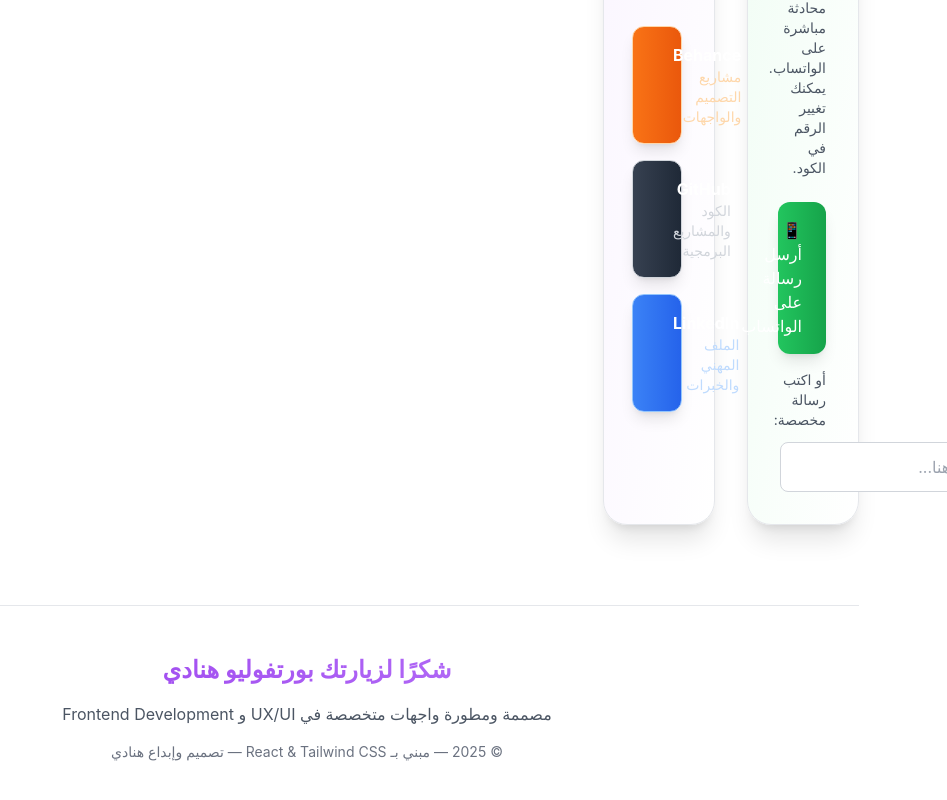
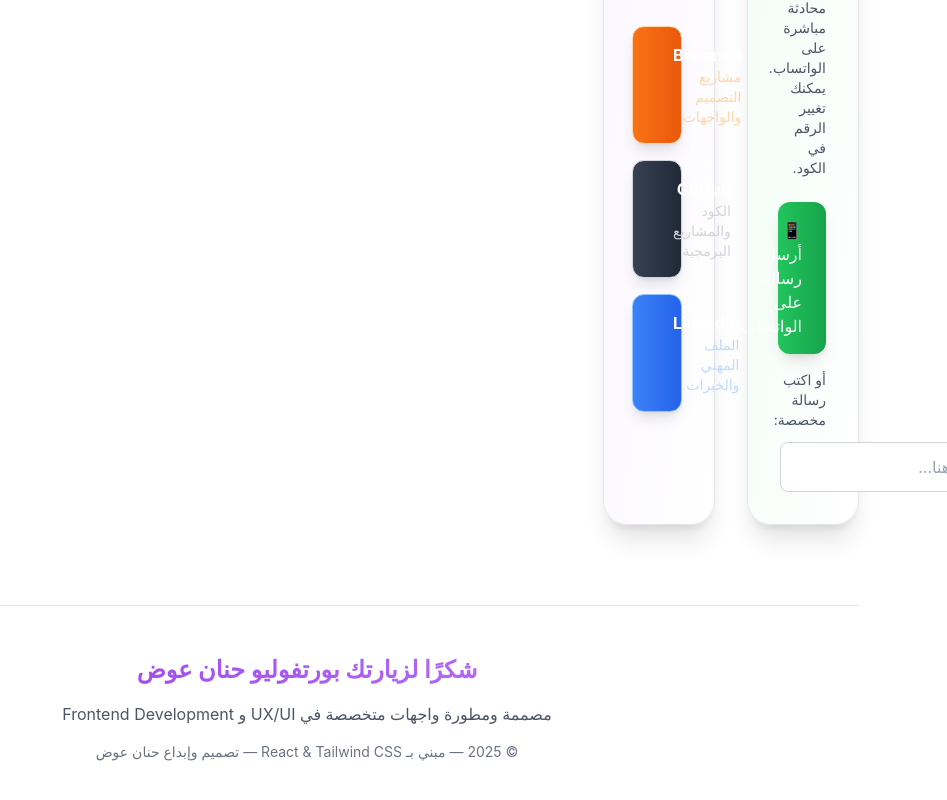
Before and after one commit to Hanan525-eng/my-portfolio, a React (Create React App) app: page / in a window 1280 px wide. Shown: the part 2737-3537 px from the top of the page, without its empty margins (333-1280 px from the left). Built offline with nearby package versions, Linux system fonts and the light colour scheme.

Commit message:
Update: on name

```diff
--- a/src/translations.js
+++ b/src/translations.js
@@ -82,9 +82,9 @@ export const translations = {
 
     // Footer
     footer: {
-      thankYou: "شكرًا لزيارتك بورتفوليو هنادي",
+      thankYou: "شكرًا لزيارتك بورتفوليو حنان عوض",
       subtitle: "مصممة ومطورة واجهات متخصصة في UX/UI و Frontend Development",
-      copyright: "© {year} — مبني بـ React & Tailwind CSS — تصميم وإبداع هنادي",
+      copyright: "© {year} — مبني بـ React & Tailwind CSS — تصميم وإبداع حنان عوض",
     },
 
     // Sample Projects Data
@@ -191,9 +191,7 @@ export const translations = {
       behanceDesc: "Design & Interface Projects (UX/UI)", // توضيح أن Behance لمشاريع الـ UX/UI
       githubDesc: "Code & Software Projects (Frontend)", // توضيح أن GitHub لمشاريع الـ Frontend
       linkedinDesc: "Professional Profile & Experience",
-      // rememberText: "Remember",
-      // rememberNote:
-      // "Replace these links with your real account links on different platforms.",
+
     },
 
     // Footer
```
